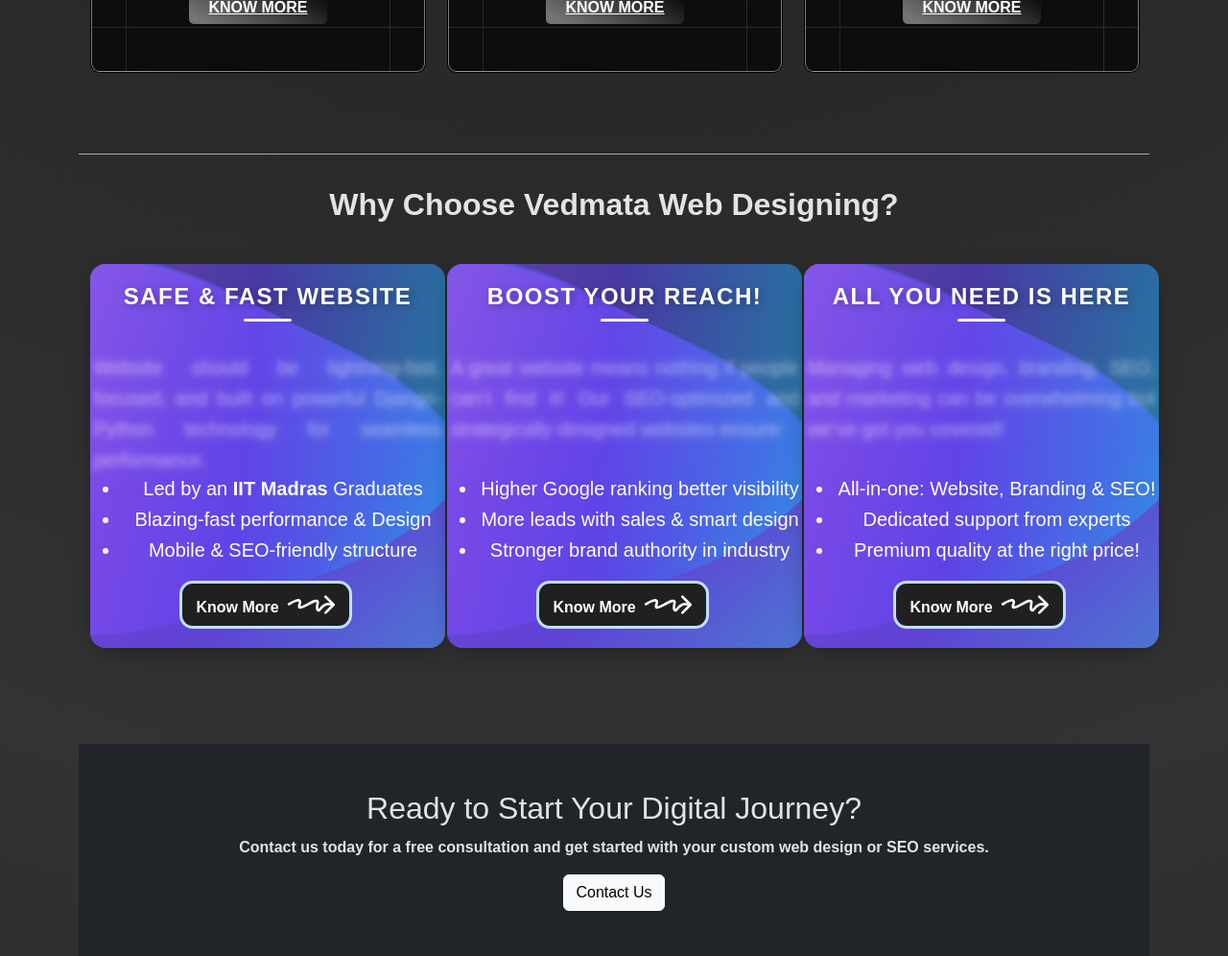
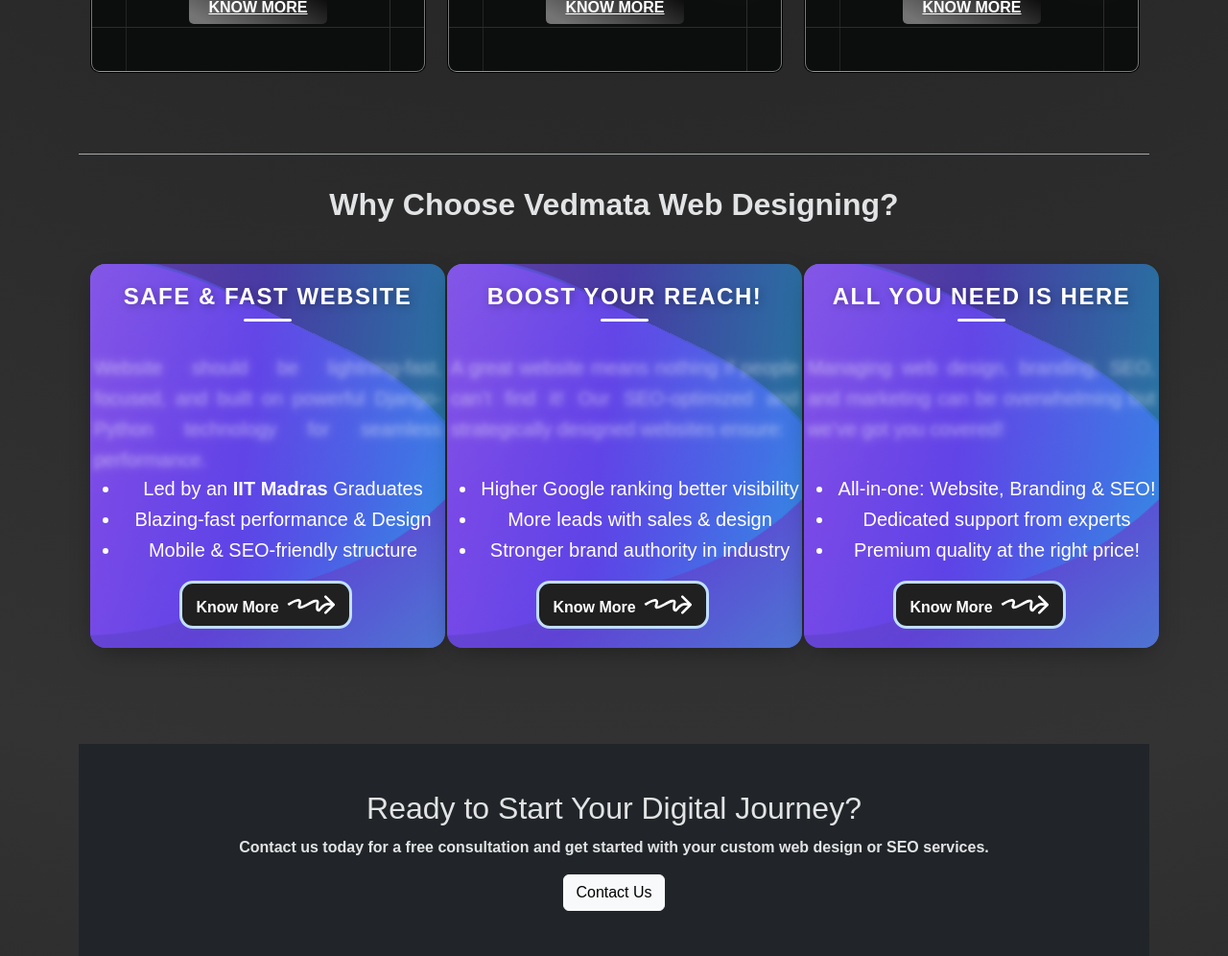
Before and after one commit to divy-mohan/vedmata_web_designing, a Django app: page / in a window 1280 px wide. Shown: the part 1039-2035 px from the top of the page at 96% size. Run offline with Django 5.2, Linux system fonts and the light colour scheme.

Commit message:
Update home.html

```diff
--- a/templates/home/home.html
+++ b/templates/home/home.html
@@ -258,7 +258,7 @@
 
                         <ul>
                             <li>Higher Google ranking better visibility</li>
-                            <li>More leads with sales & smart design</li>
+                            <li>More leads with sales & design</li>
                             <li>Stronger brand authority in industry</li>
                         </ul>
 
```
